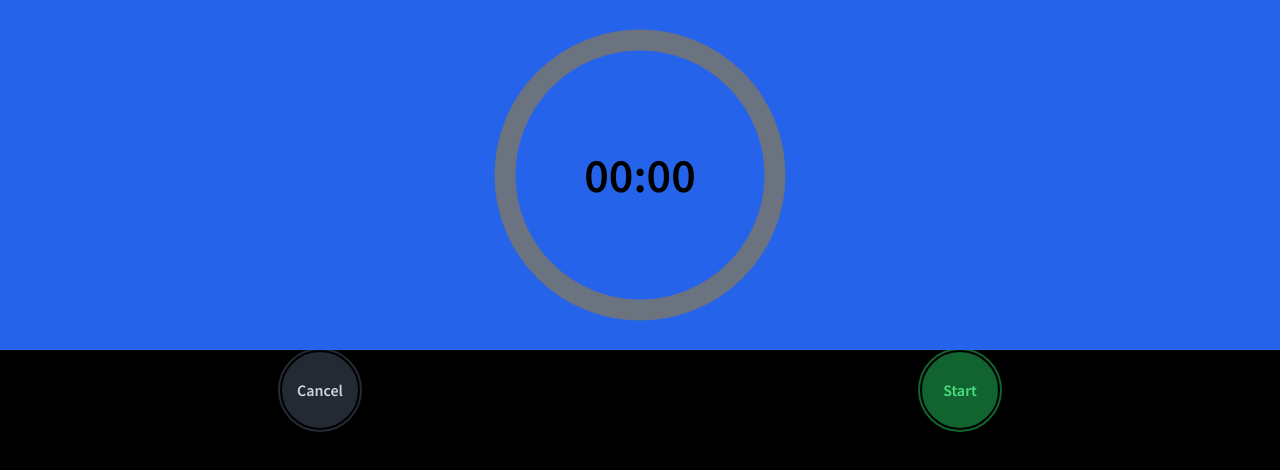
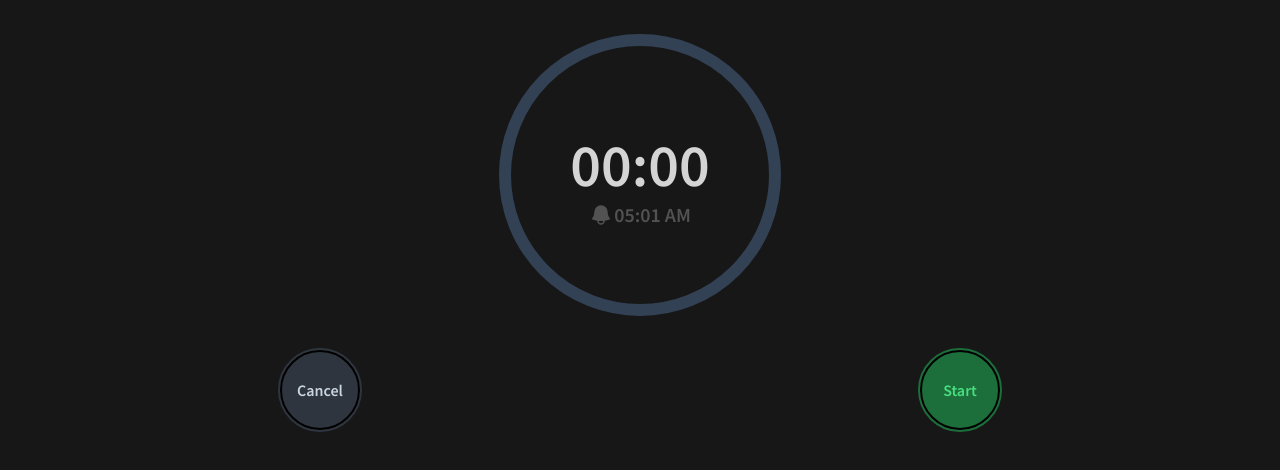
Before and after one commit to AeGGIndie/apple-clock-clone, a React (Vite) app: page / in a window 1280 px wide. Both pictures are taken after a click on the button "Start". Shown: the top 470 px of the page. Built offline with nearby package versions, Linux system fonts and the light colour scheme.

Commit message:
added working clock component

```diff
--- a/index.html
+++ b/index.html
@@ -2,8 +2,9 @@
 <html lang="en">
   <head>
     <meta charset="UTF-8" />
+    <link rel="icon" type="image/png" href="/clock.png" />
     <meta name="viewport" content="width=device-width, initial-scale=1.0" />
-    <title>Scroll-Highlights</title>
+    <title>Apple Clock Clone</title>
   </head>
   <body>
     <div id="root"></div>
--- a/src/App.jsx
+++ b/src/App.jsx
@@ -22,7 +22,7 @@ function App() {
   }
 
   return (
-    <div className="App bg-black m-0 w-screen h-screen max-h-screen max-w-screen block">
+    <div className="App bg-neutral-900 m-0 w-screen h-screen max-h-screen max-w-screen block">
       <div className='flex flex-col justify-center'>
         {/**
          * Area for Scroller and Timer
@@ -31,11 +31,12 @@ function App() {
         <div className="flex flex-auto grow shrink w-[350px] h-[350px] justify-around min-w-full relative">
           {isTiming ? <Timer />
             :
-          <>
+          <div className="w-full flex flex-row">
             <Scroller scrolledElem={hoursElement} items={hourItems} measurementText='hours' />
             <Scroller scrolledElem={minutesElement} items={minuteItems} measurementText='mins' />
             <Scroller scrolledElem={secondsElement} items={secondItems} measurementText='secs' />
-          </>
+            <div className="absolute h-9 bg-slate-100 top-[207px] w-[80%] right-9 md:right-20 lg:right-[170px] lg:w-3/4 rounded opacity-[15%] z-20"/>
+          </div>
           }
         </div>
         {/**
--- a/src/components/Scrolling/Scroller.jsx
+++ b/src/components/Scrolling/Scroller.jsx
@@ -62,14 +62,14 @@ const Scroller = ({ items, scrolledElem, measurementText = "hours/mins/secs" })
   }
 
   return (
-    <div className="flex-auto flex items-start relative justify-center w-40 h-1/2">
-      <div ref={scroller} onScroll={scrollHandler} onMouseDown={mouseDownHandler} className="scroller mt-40 mb-32 w-3/4 h-32 mx-8 bg-slate-300 rounded-3xl flex flex-col flex-auto cursor-grab overflow-auto justify-between snap-y snap-mandatory scroll-smooth relative basis-1/2">
+    <div className="flex-auto flex items-start relative justify-center w-40 h-3/4">
+      <div ref={scroller} onScroll={scrollHandler} onMouseDown={mouseDownHandler} className="scroller mt-40 mb-32 w-3/4 h-32 flex flex-col flex-auto cursor-grab overflow-auto justify-between snap-y snap-mandatory scroll-smooth relative basis-1/2">
         {
           items.map((item, index) => {return <ScrollerItem item={item} key={index} active={move} />})
         }
       </div>
-      <div ref={scrollSelector} className="basis-1/2 flex-auto absolute selector z-10 bg-slate-50 opacity-30 w-2/3 h-8 translate-y-[650%] rounded-3xl text-right">
-        <div className="fixed h-full translate-y-[8%] left-[55%] text-right mx-2 mt-1.5 text-xs ">{ measurementText }</div>
+      <div ref={scrollSelector} className="basis-1/2 flex-auto absolute selector z-10 text-slate-200 w-full h-8 translate-y-[650%] rounded text-right">
+        <div className="fixed h-full translate-y-[8%] left-[52%] text-right mx-2 mt-1.5 text-xs ">{ measurementText }</div>
       </div>
     </div>
   )
--- a/src/components/Scrolling/ScrollerItem.jsx
+++ b/src/components/Scrolling/ScrollerItem.jsx
@@ -1,10 +1,10 @@
 import react, { useState } from "react";
 
 const ScrollerItem = ({ active, item }) => {
-  const classes = `h-14 align-middle text-center flex-auto justify-center border-slate-500 bg-amber-400  text-slate-900 my-2 snap-center`;
+  const classes = `h-14 align-middle text-center flex-auto justify-center border-slate-500  text-slate-400 my-2 snap-center`;
   return (
     <>
-    {item === -1 ? <div className="h-14 flex flex-auto justify-center border-slate-500 bg-amber-400 text-slate-900 my-2.5 invisible">{item}</div>
+    {item === -1 ? <div className="h-14 flex flex-auto justify-center border-slate-500 bg-amber-400 my-2.5 invisible">{item}</div>
     :
     <div className={classes}>{item}</div>}
 
--- a/src/components/Timing/StartButton.jsx
+++ b/src/components/Timing/StartButton.jsx
@@ -5,11 +5,13 @@ const StartButton = ({ isTiming, setIsTiming, retrieveTime }) => {
   const setTime = useBoundStore(state => state.setTime);
   const startTimer = useBoundStore(state => state.startTimer);
   const decreaseTime = useBoundStore(state => state.decreaseTime);
+  const setTimeLimit = useBoundStore(state => state.setTimeLimit);
 
   const startHandler = () => {
     const { hours, minutes, seconds } = retrieveTime();
     console.log(`setting a timer for ${hours}h ${minutes}min ${seconds}sec`);
     setTime({ hours, minutes, seconds });
+    setTimeLimit({ hours, minutes, seconds });
     startTimer(() => {
       decreaseTime();
     }, 1000);
--- a/src/components/Timing/Timer.jsx
+++ b/src/components/Timing/Timer.jsx
@@ -6,7 +6,7 @@ import { useBoundStore } from "../../stores/useBoundStore";
 
 const Timer = () => {
   const time = useBoundStore(state => state.time);
-  const resetTime = useBoundStore(state => state.resetTime);
+  const limit = useBoundStore(state => state.limit);
   const stopTimer = useBoundStore(state => state.stopTimer);
 
   const { hours, minutes, seconds } = time;
@@ -22,16 +22,43 @@ const Timer = () => {
     console.log("time - ", time);
   }, [time]);
 
+  const dashArray = () => {
+    const timeFraction = timeInSeconds(time) / timeInSeconds(limit);
+    return (timeFraction - (1 / timeInSeconds(limit)) * (1 - timeFraction));
+  }
+
+  // TODO: when timer is done
+  // pop-up a modal asking to stop the timer and redirect to the selection component
+  const isTiming = hours === 0 && minutes === 0 && seconds === 0 ? false : true;
+
   return (
-    <div className="flex flex-auto items-stretch justify-center bg-blue-600">
+    <div className="flex flex-auto items-stretch justify-center ">
       <div className="relative h-[300px] w-[300px] m-auto">
-        <svg id="base-timer__svg" viewBox="0 0 100 100" xmlns="http://www.w3.org/2000/svg">
+        <svg id="base-timer__svg" className="scale-x-[-1]" viewBox="0 0 100 100" xmlns="http://www.w3.org/2000/svg">
           <g id="base-timer__circle" className="fill-none stroke-none">
-            <circle id="base-timer__path-elapsed" className="stroke-[7px] stroke-gray-500" cx="50" cy="50" r="45" />
+            <circle id="base-timer__path-elapsed" className="stroke-[4px] stroke-slate-700" cx="50" cy="50" r="45" />
+            <path
+              id="base-timer-path-remaining"
+              strokeDasharray={`${(dashArray() * 283).toFixed(0)} 283`}
+              strokeLinecap="round"
+              className={`${ isTiming ? "stroke-orange-400" : "" } stroke-[4px] rotate-90 origin-center`}
+              d="
+                M 50, 50
+                m -45, 0
+                a 45,45 0 1,0 90,0
+                a 45,45 0 1,0 -90,0
+              "
+            ></path>
           </g>
         </svg>
-        <span id="base-timer-label" className="absolute w-[300px] h-[300px] top-0 flex items-center justify-center text-5xl">
+        <span id="base-timer-label" className="text-neutral-300 absolute w-[300px] h-[300px] top-[-10px] flex items-center justify-center text-6xl">
           { hours > 0 ? `${hourString}:${minuteString}:${secondString}` : `${minuteString}:${secondString}`}
+        </span>
+        <span id="base-timer-sublabel" className="text-neutral-600 absolute w-[300px] h-[300px] top-10 flex items-center justify-center text-xl">
+          <svg xmlns="http://www.w3.org/2000/svg" viewBox="0 0 24 24" fill="currentColor" className="mr-[1px] w-6 h-6">
+            <path fillRule="evenodd" d="M5.25 9a6.75 6.75 0 0113.5 0v.75c0 2.123.8 4.057 2.118 5.52a.75.75 0 01-.297 1.206c-1.544.57-3.16.99-4.831 1.243a3.75 3.75 0 11-7.48 0 24.585 24.585 0 01-4.831-1.244.75.75 0 01-.298-1.205A8.217 8.217 0 005.25 9.75V9zm4.502 8.9a2.25 2.25 0 104.496 0 25.057 25.057 0 01-4.496 0z" clipRule="evenodd" />
+          </svg>
+          {new Date(new Date().getTime() + timeInSeconds(limit) * 1000).toLocaleTimeString("en-US", { hour: "2-digit", minute: "2-digit" })}
         </span>
       </div>
     </div>
--- a/src/index.css
+++ b/src/index.css
@@ -1,10 +1,14 @@
-@import url('https://fonts.googleapis.com/css2?family=Source+Sans+Pro:wght@600&display=swap');
+@import url("https://fonts.googleapis.com/css2?family=Source+Sans+Pro:wght@600&display=swap");
 @tailwind base;
 @tailwind components;
 @tailwind utilities;
 
 @layer base {
-  html{
-    font-family: "Source Sans Pro", sans-serif;
-  }
+    html {
+        font-family: "Source Sans Pro", sans-serif;
+    }
 }
+
+#base-timer-path-remaining {
+    transition: 1s linear all;
+}
--- a/src/stores/timeSlice.js
+++ b/src/stores/timeSlice.js
@@ -3,6 +3,7 @@ const MINUTE_IN_SECONDS = 60;
 
 export const createTimeSlice = (set) => ({
     time: { hours: 0, minutes: 0, seconds: 0 },
+    limit: { hours: 0, minutes: 0, seconds: 0 },
     setTime: (time) =>
         set({
             time: {
@@ -13,6 +14,14 @@ export const createTimeSlice = (set) => ({
         }),
     resetTime: () => set({ time: { hours: 0, minutes: 0, seconds: 0 } }),
     decreaseTime: () => set(decreaseTime),
+    setTimeLimit: (time) =>
+        set({
+            limit: {
+                hours: time.hours,
+                minutes: time.minutes,
+                seconds: time.seconds,
+            },
+        }),
 });
 
 const decreaseTime = (state) => {
```
Also changed, not shown: public/clock.png (added).
